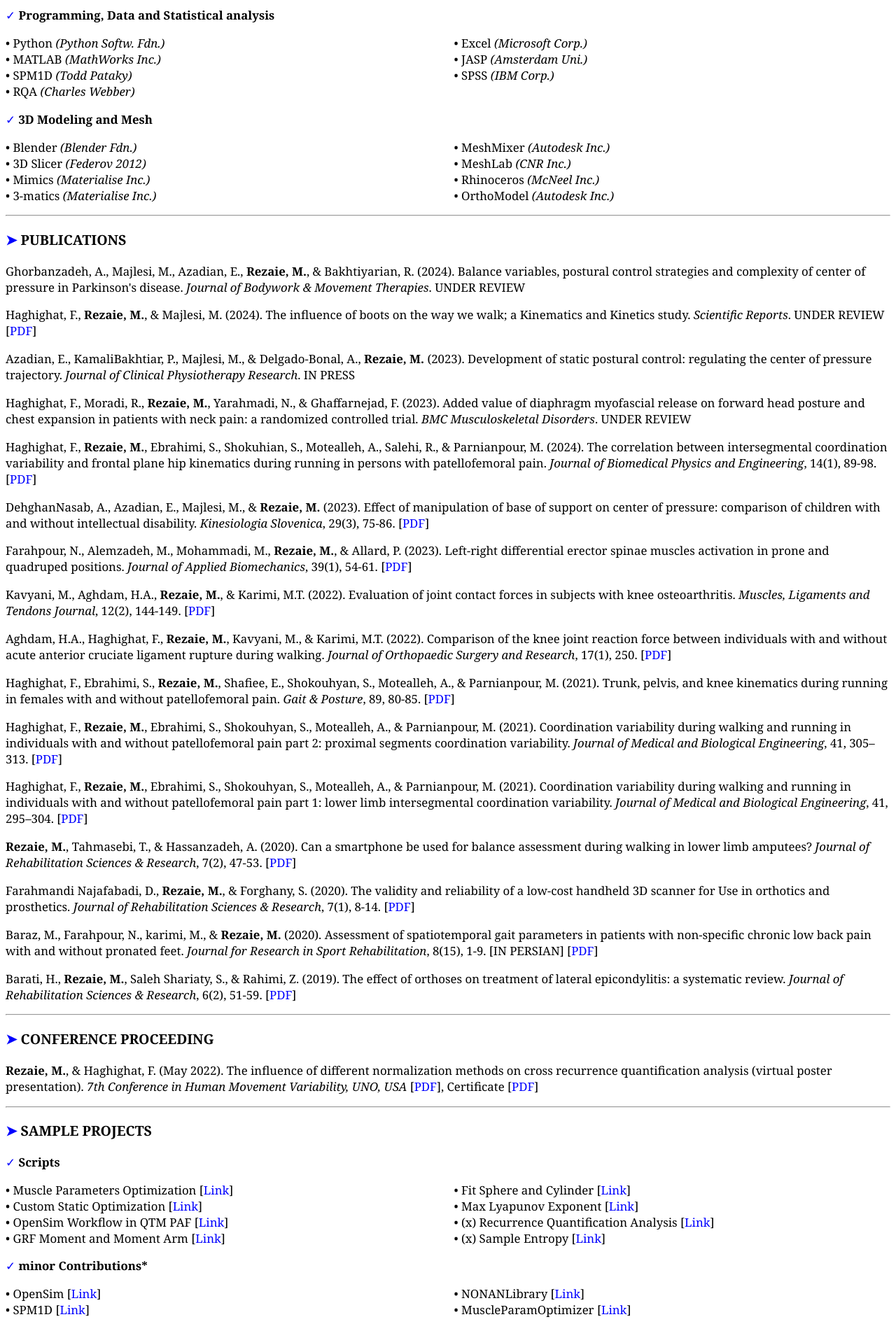
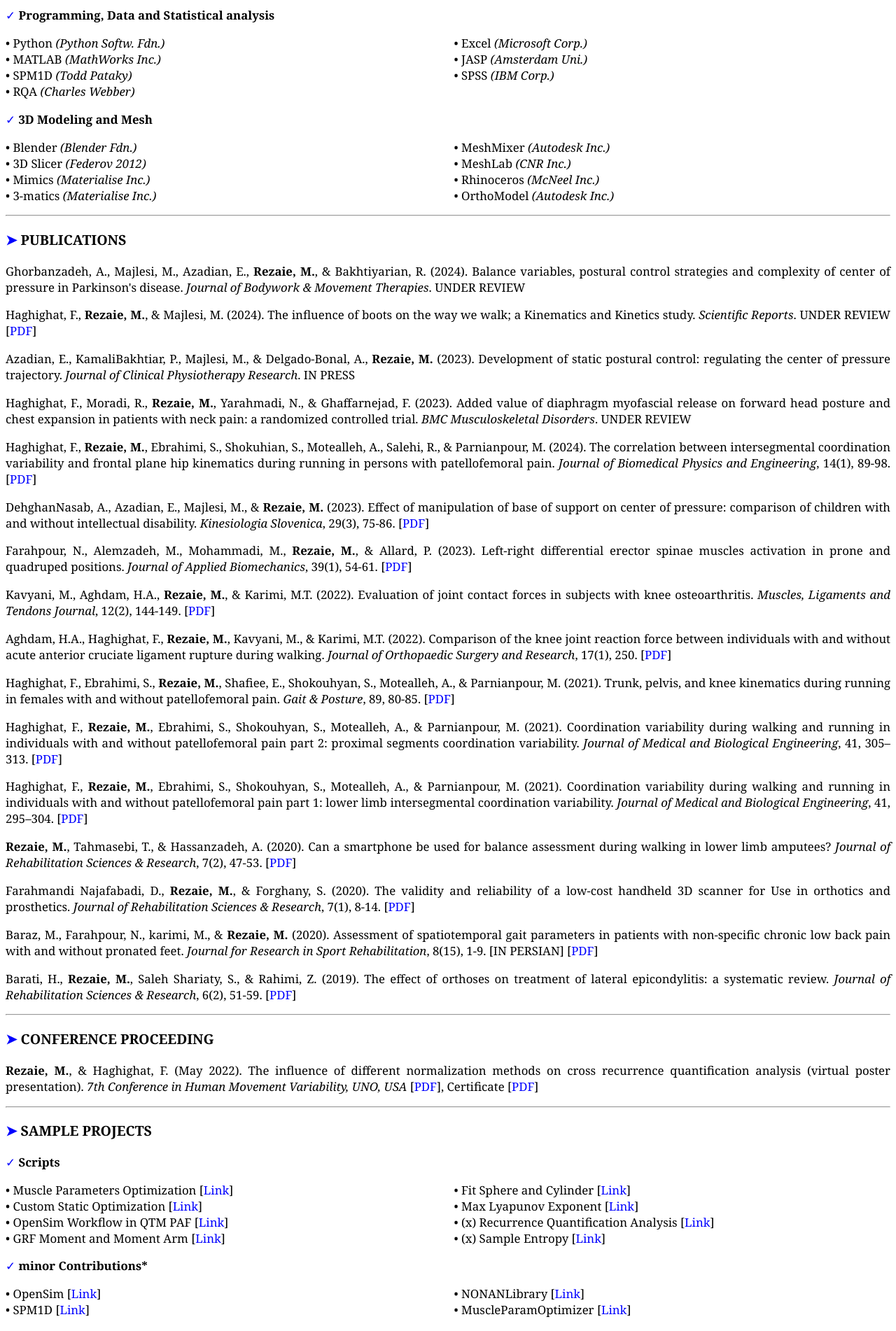
Before and after one commit to mrrezaie/mrrezaie.github.io, a Jekyll site: the page cv.html, which Jekyll copies as it is, in a window 1280 px wide. Shown: the part 2008-3910 px from the top of the page at 70% size. Built offline with Jekyll 4.4.1, drawn with Linux system fonts in a browser that asks for light colours.

Commit message:
Update cv.html

```diff
--- a/cv.html
+++ b/cv.html
@@ -7,7 +7,7 @@
             <meta name="viewport" content="width=device-width, initial-scale=1" charset="utf-8">
 
             <style  type="text/css">
-                body {font-family: Georgia, sans-serif; font-size:105%;}
+                body {font-family: Georgia, sans-serif; font-size:105%; text-align:justify;}
                 #double {
                     list-style-type: disc;
                     -webkit-columns: 2;
```
